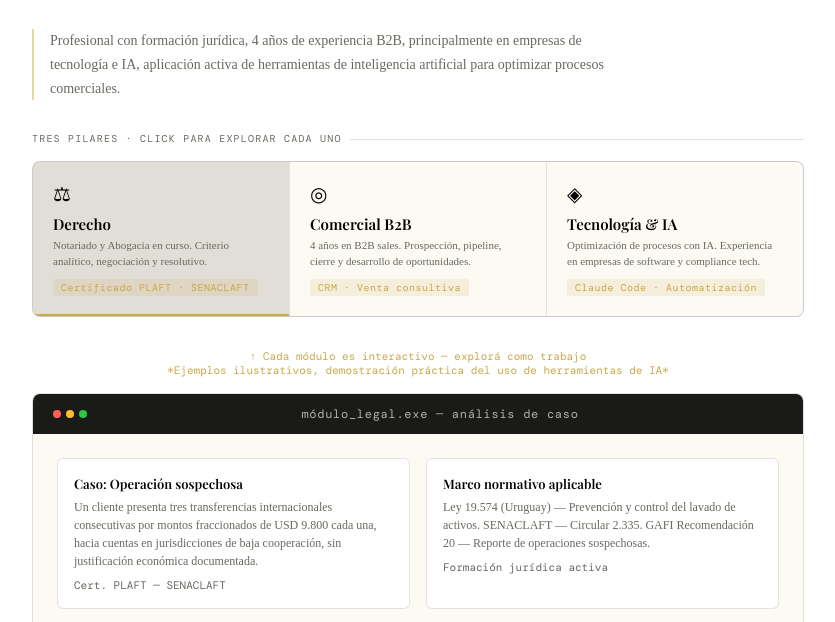
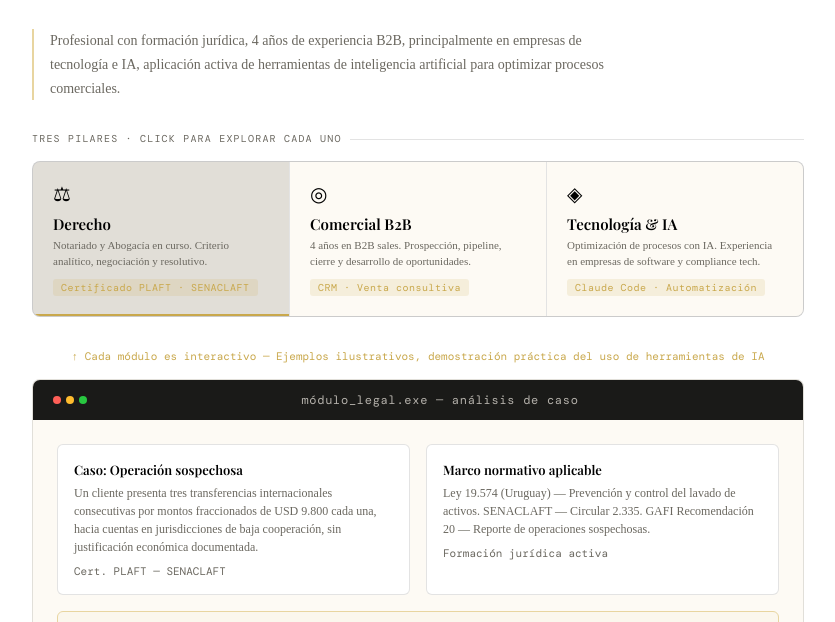
Before and after one commit to gtorino526/gtorino526.github.io, a plain HTML site: page es.html in a window 1280 px wide. Shown: the part 160-782 px from the top of the page, without its empty margins (222-1057 px from the left). Drawn offline with nearby package versions, Linux system fonts and the light colour scheme; a web font is replaced by a local one.

Commit message:
Update es.html

```diff
--- a/es.html
+++ b/es.html
@@ -161,7 +161,7 @@
     </div>
   </div>
 
-  <div class="tab-hint">↑ Cada módulo es interactivo — explorá como trabajo <br>*Ejemplos ilustrativos, demostración práctica del uso de herramientas de IA*</div>
+  <div class="tab-hint">↑ Cada módulo es interactivo — Ejemplos ilustrativos, demostración práctica del uso de herramientas de IA</div>
 
   <!-- LAW MODULE -->
   <div class="demo-panel visible" id="demo-law">
```
